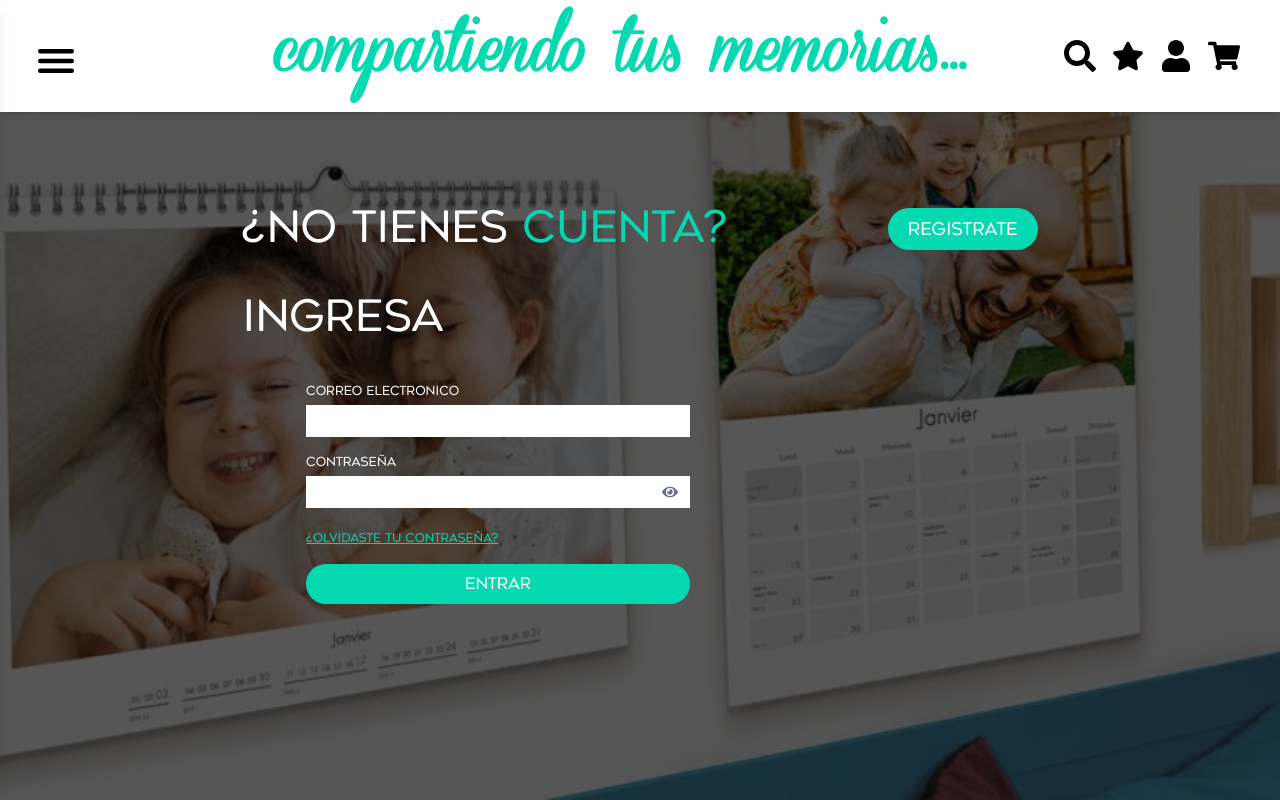
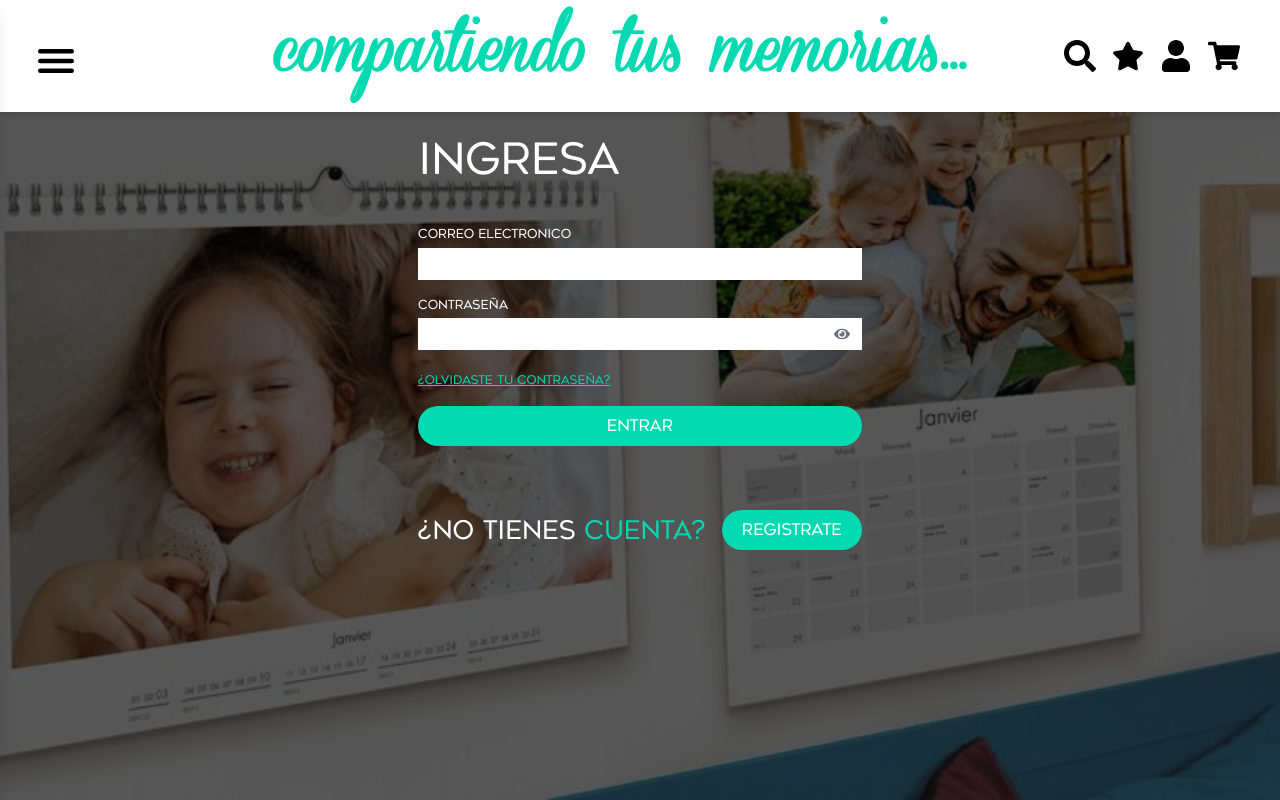
Before and after one commit to paty-tca2/tarjetas-con-amor, a Next.js app: page /auth/login in a window 1280 px wide. Shown: the top 800 px of the page. Built offline with nearby package versions, Linux system fonts and the light colour scheme.

Commit message:
correcciones

```diff
--- a/src/app/auth/login/page.tsx
+++ b/src/app/auth/login/page.tsx
@@ -58,28 +58,15 @@ export default function SignIn() {
                 </div>
             </div>
 
-            <div className="relative z-10 flex flex-col items-start justify-center p-6 py-48 min-h-screen">
-                <div className="pb-4">
-                    <div className="flex sm:flex-row items-center justify-center sm:justify-start space-x-4 sm:space-x-10 md:space-x-40 pb-6">
-                        <div className="text-left">
-                            <h1 className="text-[1.6rem] sm:text-[1.8rem] md:text-[2.7rem] font-geometos">
-                                <span style={{ color: "#ffffff" }}>¿No tienes </span>
-                                <span style={{ color: "#04d7af" }}>cuenta?</span>
-                            </h1>
-                        </div>
-                        <Link href="/auth/sign-up">
-                            <button className="bg-[#04d9b2] hover:bg-[#5D60a6] font-geometos rounded-full text-white px-5 py-2 text-[1rem] sm:text-[1.1rem]">
-                                REGISTRATE
-                            </button>
-                        </Link>
-                    </div>
+            <div className="relative z-10 flex flex-col items-start justify-start p-6 py-16 sm:py-32 min-h-screen"> {/* Updated padding */}
+                <div className="pb-4 mb-8 sm:mb-0"> {/* Added margin-bottom */}
                     <h1 className="text-[1.6rem] sm:text-[1.8rem] md:text-[2.7rem] font-geometos">
                         <span style={{ color: "#ffffff" }}>INGRESA</span>
                     </h1>
                 </div>
 
-                <div className="w-full pl-16 max-w-md">
-                    <form className="flex flex-col mt-4 items-end justify-end space-y-4" onSubmit={handleSubmit}>
+                <div className="w-full max-w-md">
+                    <form className="flex flex-col mt-4 space-y-4 sm:mx-auto sm:max-w-md" onSubmit={handleSubmit}>
                         <div className="w-full">
                             <label className="block text-white text-[0.78rem] font-geometos pb-1" htmlFor="email">
                                 CORREO ELECTRONICO
@@ -131,6 +118,20 @@ export default function SignIn() {
                         </div>
                     </form>
                 </div>
+
+                {/* Separated "¿No tienes cuenta?" section */}
+                <div className="w-full max-w-md mt-12 sm:mt-16">
+                    <div className="flex flex-col sm:flex-row items-center justify-center sm:justify-between space-y-4 sm:space-y-0 sm:space-x-4">
+                        <h1 className="text-[1.2rem] sm:text-[1.4rem] md:text-[1.6rem] font-geometos">
+                            <span style={{ color: "#ffffff" }}>¿No tienes </span><span style={{ color: "#04d7af" }}>cuenta?</span>
+                        </h1>
+                        <Link href="/auth/sign-up">
+                            <button className="bg-[#04d9b2] hover:bg-[#5D60a6] font-geometos rounded-full text-white px-5 py-2 text-[0.9rem] sm:text-[1rem]">
+                                REGISTRATE
+                            </button>
+                        </Link>
+                    </div>
+                </div>
             </div>
 
             <ToastContainer />
```
